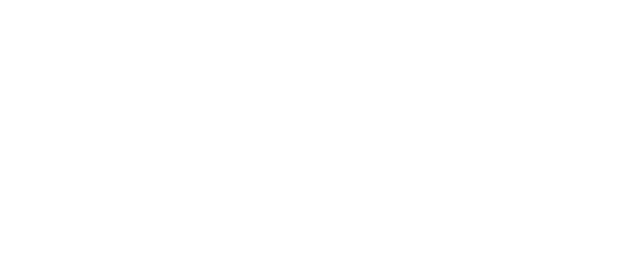
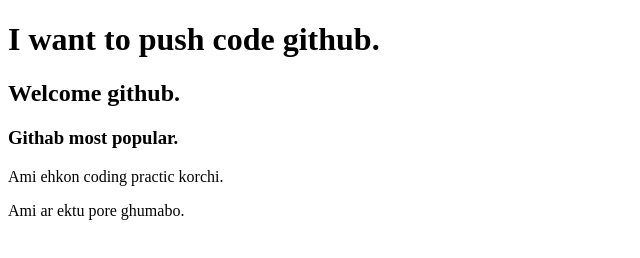
Before and after one commit to asifiqbalsagor/my-fast-repo, a plain HTML site: page index.html in a window 1280 px wide. Shown: the whole page, without its empty margins (0-640 px from the left). Drawn offline with Linux system fonts and the light colour scheme.

```diff
--- a/index.html
+++ b/index.html
@@ -7,6 +7,11 @@
     <title>My fast github repo.</title>
 </head>
 <body>
+    <h1>I want to push code github.</h1>
+    <h2>Welcome github.</h2>
+    <h3>Githab most popular.</h3>
+    <p>Ami ehkon coding practic korchi.</p>
+    <p> Ami ar ektu pore ghumabo.</p>
 
 </body>
 </html>
--- /dev/null
+++ b/styke.css
@@ -0,0 +1,6 @@
+p{
+    color: blue;
+}
+h{
+    background-color: brown;
+}
```
